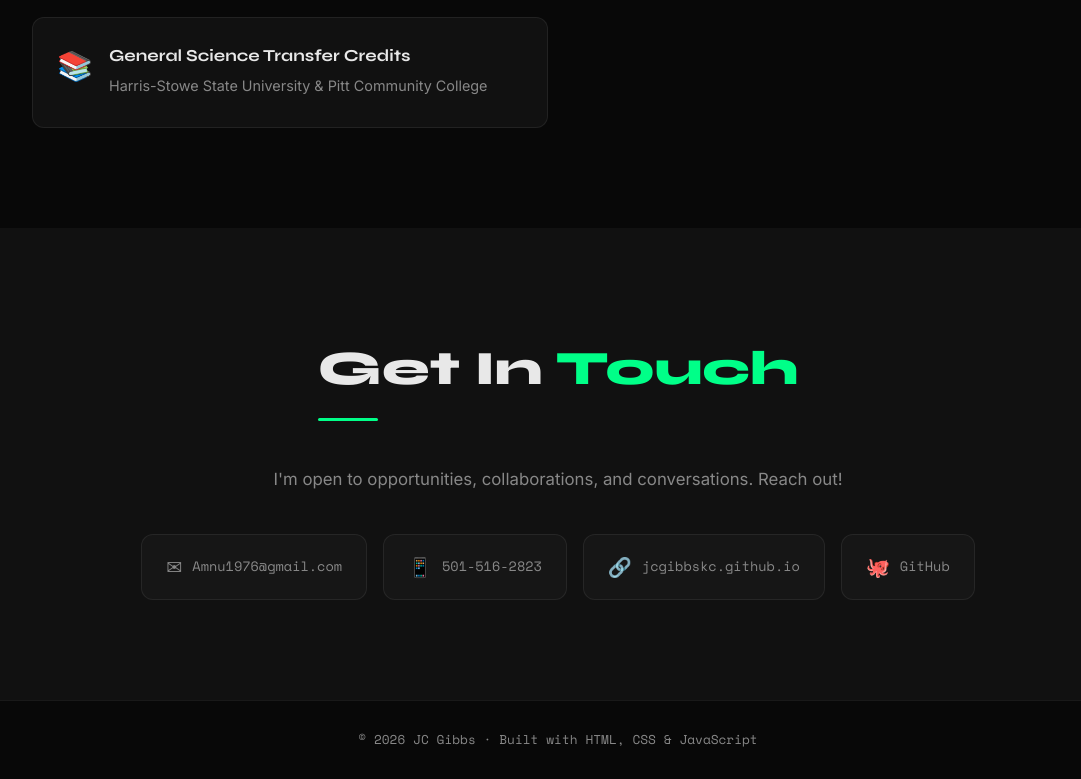
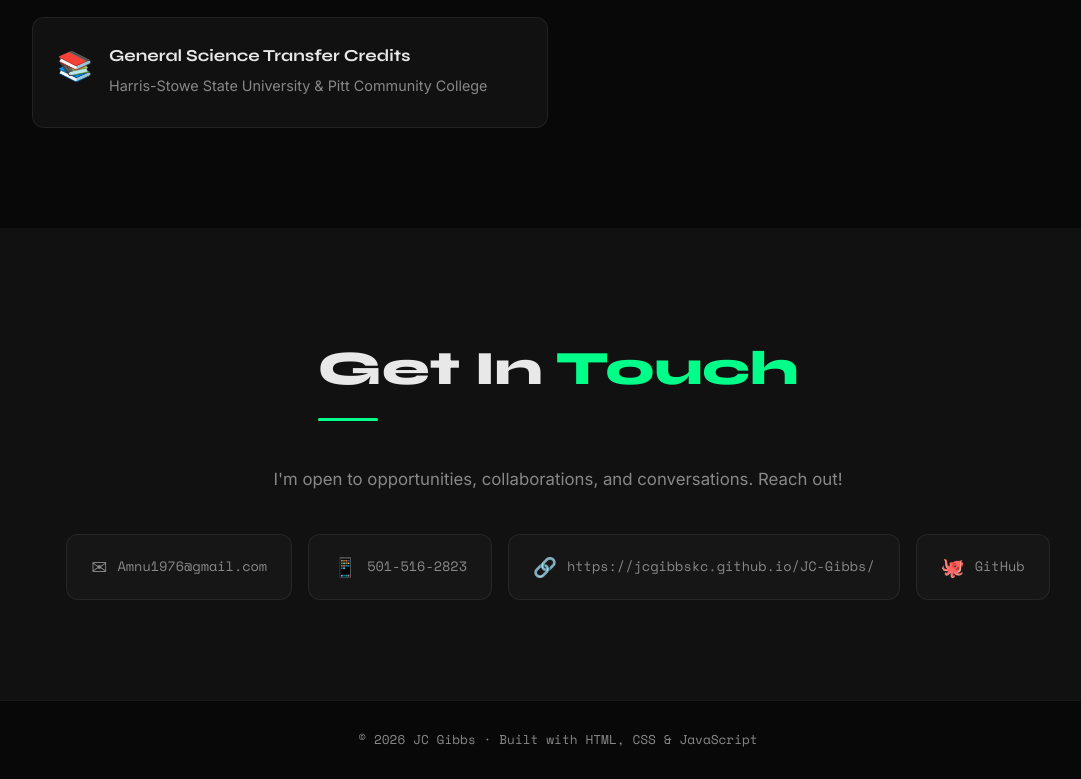
Before and after one commit to jcgibbskc/JC-Gibbs, a plain HTML site: page index.html in a window 1280 px wide. Shown: the part 5885-6664 px from the top of the page, without its empty margins (82-1163 px from the left). Drawn offline with nearby package versions, Linux system fonts and the light colour scheme.

Commit message:
adding link to Github

```diff
--- a/index.html
+++ b/index.html
@@ -420,11 +420,11 @@
           <span class="contact-icon">📱</span>
           <span>501-516-2823</span>
         </a>
-        <a href="https://jcgibbskc.github.io/" target="_blank" class="contact-card">
+        <a href="https://jcgibbskc.github.io/JC-Gibbs/" target="_blank" class="contact-card">
           <span class="contact-icon">🔗</span>
-          <span>jcgibbskc.github.io</span>
+          <span>https://jcgibbskc.github.io/JC-Gibbs/</span>
         </a>
-        <a href="https://github.com/jcgibbskc" target="_blank" class="contact-card">
+        <a href="https://jcgibbskc.github.io/JC-Gibbs/" target="_blank" class="contact-card">
           <span class="contact-icon">🐙</span>
           <span>GitHub</span>
         </a>
```
